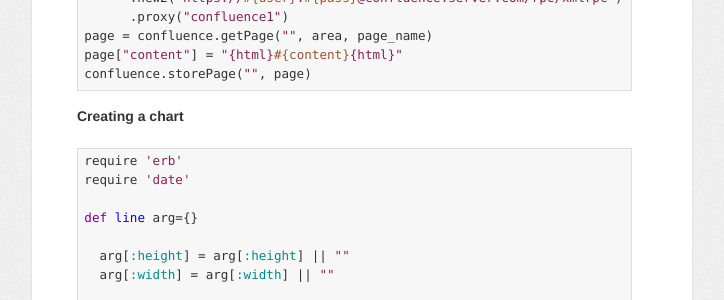
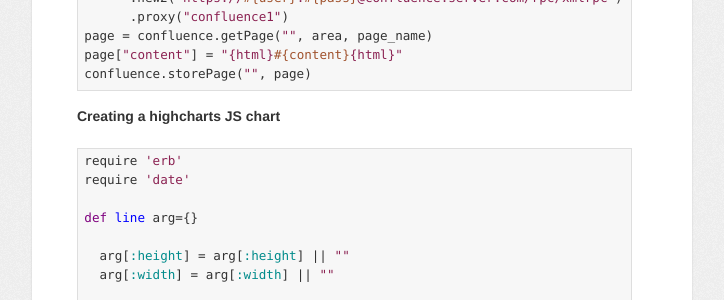
Before and after one commit to al3xandr3/al3xandr3.github.io, a Jekyll site: the page built from _posts/2011-05-24-dashboards.html, in a window 1280 px wide and 900 px high, scrolled down 3535 px. Shown: the part 152-452 px from the top of the window, without its empty margins (263-987 px from the left). Built offline with Jekyll 4.4.1, drawn with Linux system fonts in a browser that asks for light colours; comment, search, counter and statistics services are not loaded; some of the changed text lies outside the part shown.

Commit message:
dashboard chart example

```diff
--- a/_org/posts/2011-05-24-dashboards.org
+++ b/_org/posts/2011-05-24-dashboards.org
@@ -135,7 +135,7 @@
 
 
 
-*Creating a chart*
+*Creating a highcharts JS chart*
 
 #+begin_src ruby
 require 'erb'
--- a/_posts/2011-05-24-dashboards.html
+++ b/_posts/2011-05-24-dashboards.html
@@ -185,7 +185,7 @@
 
 
 <p>
-<b>Creating a chart</b>
+<b>Creating a highcharts JS chart</b>
 </p>
 
 
@@ -281,7 +281,5 @@
 
 
 
-<p>
-Output the javascript and html of a chart.
-</p></div>
 </div>
+</div>
```
Also changed, not shown: other parts of _org/posts/2011-05-24-dashboards.org (+0 -2 lines).
